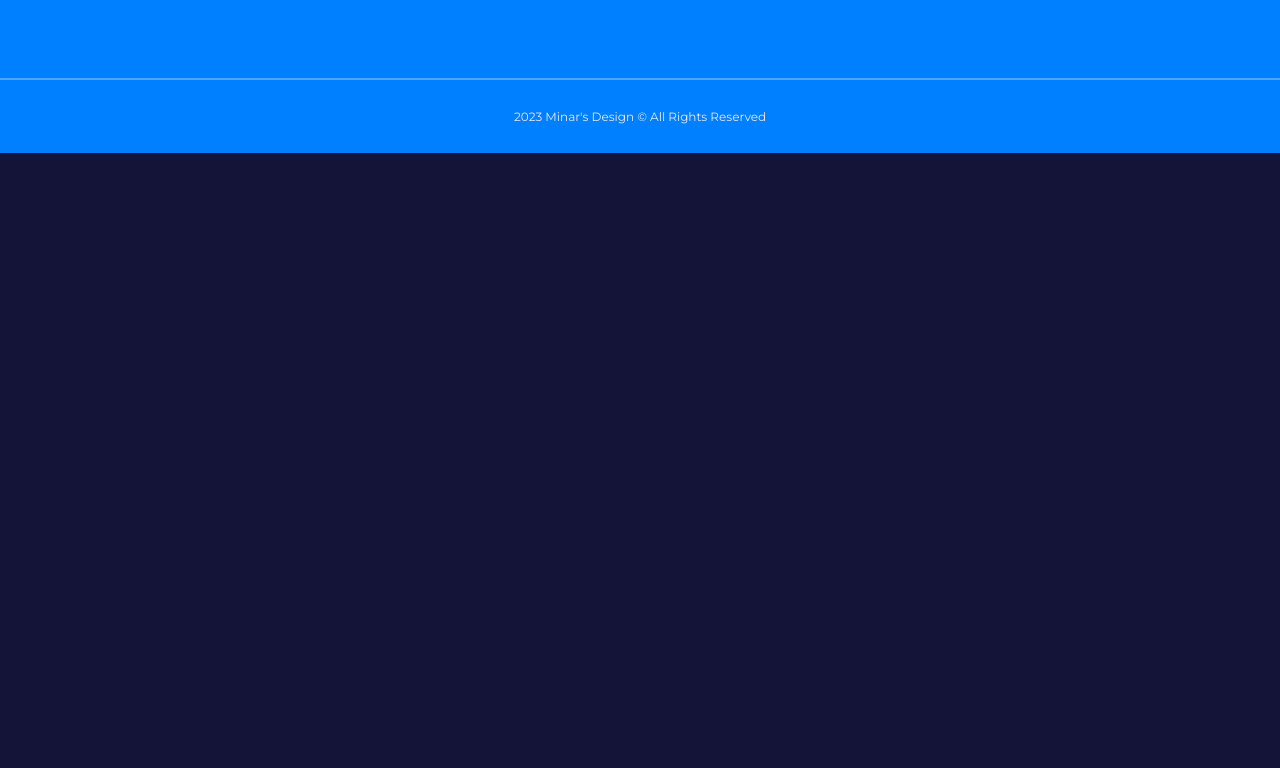
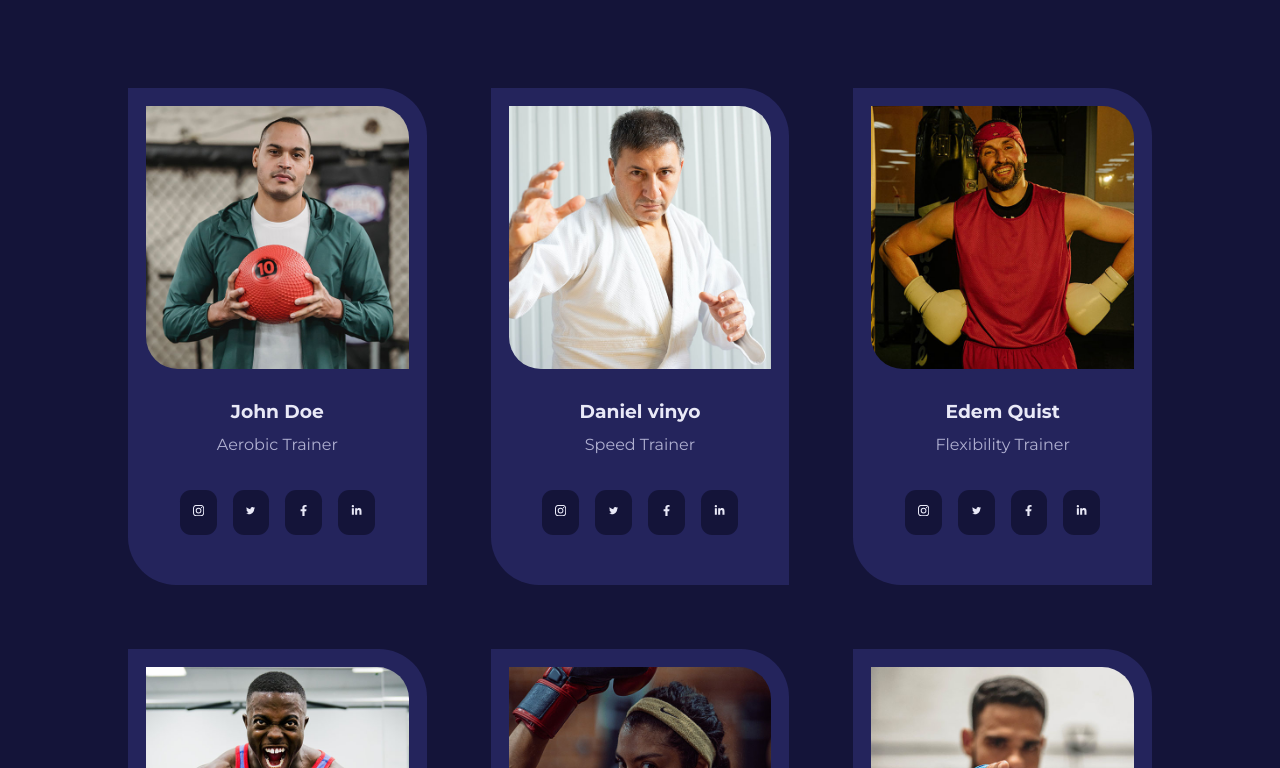
Before and after one commit to Antonio-74/VawulensProject, a React (Create React App) app in the folder vawulens/: page /trainers in a window 1280 px wide. Shown: the part 472-1240 px from the top of the page. Before the commit the page ends 800 px from the top, so only its background shows below. Built offline with nearby package versions, Linux system fonts and the light colour scheme.

Commit message:
Trainers page created

```diff
--- /dev/null
+++ b/vawulens/src/components/Trainer.jsx
@@ -0,0 +1,23 @@
+import React from 'react'
+import Card from '../UI/Card';
+
+function Trainer({image, name, job, socials}) {
+  return (
+    <Card className='trainer'>
+        <div className='trainer__img'>
+            <img src={image} alt={name} />
+        </div>
+        <h3>{name}</h3>
+        <p>{job}</p>
+        <div className="trainer__socials">
+            {socials.map(({icon, link}, index) => {
+                return (
+                    <a key={index} href={link} target="_blank">{icon}</a>
+                )
+            })}
+        </div>
+    </Card>
+  )
+}
+
+export default Trainer
--- a/vawulens/src/pages/trainers/Trainers.jsx
+++ b/vawulens/src/pages/trainers/Trainers.jsx
@@ -1,9 +1,41 @@
 import React from 'react';
+import Header from '../../components/Header';
+import HeaderImage from '../../images/header_bg_5.jpg';
+import { trainers } from '../../data';
+import { BsInstagram } from 'react-icons/bs';
+import { AiOutlineTwitter } from 'react-icons/ai';
+import { FaFacebookF } from 'react-icons/fa';
+import { FaLinkedinIn } from 'react-icons/fa';
+import Trainer from '../../components/Trainer';
 import './trainers.css';
 
 const Trainers = () => {
   return (
-    <div>Trainers</div>
+    <>
+      <Header title='Our Trainers' image={HeaderImage}>
+        Lorem ipsum dolor sit amet consectetur, adipisicing elit. Reiciendis blanditiis saepe non, earum iste possimus delectus! Tempora obcaecati neque delectus?
+      </Header>
+      <section className='trainers'>
+        <div className="container trainers__container">
+          {trainers.map(({id, image, name, job, socials}) => {
+            return <Trainer
+                      key={id}
+                      image={image}
+                      name={name}
+                      job={job}
+                      socials={
+                        [
+                          {icon: <BsInstagram />, link: socials[0]},
+                          {icon: <AiOutlineTwitter />, link: socials[1]},
+                          {icon: <FaFacebookF />, link: socials[2]},
+                          {icon: <FaLinkedinIn />, link: socials[3]},
+                        ]
+                      }
+                    />
+          })}
+        </div>
+      </section>
+    </>
   )
 }
 
--- a/vawulens/src/pages/trainers/trainers.css
+++ b/vawulens/src/pages/trainers/trainers.css
@@ -0,0 +1,63 @@
+.trainers__container {
+    display: grid;
+    grid-template-columns: repeat(3, 1fr);
+    gap: 4rem;
+}
+
+.card.trainer {
+    padding: 1rem;
+}
+
+.trainer__img {
+    border-radius: 0 2rem;
+    overflow: hidden;
+}
+
+.trainer p {
+    margin-top: 0.5rem;
+}
+
+.trainer h3 {
+    margin-top: 2rem;
+}
+
+.trainer__socials {
+    display: flex;
+    gap: 1rem;
+    justify-content: center;
+    align-items: center;
+    margin: 2rem 0;
+}
+
+.trainer__socials a {
+    font-size: 0.7rem;
+    background-color: var(--color-gray-600);
+    padding: 0.8rem;
+    border-radius: 0.7rem;
+    transition: var(--transition);
+}
+
+.trainer:hover a {
+    background-color: var(--color-gray-500);
+}
+
+/* MEDIA QUERIES (medium screens) */
+@media screen and (max-width: 1024px) {
+    .trainers__container {
+        grid-template-columns: 1fr 1fr;
+        gap: 2.5rem;
+    }
+}
+
+/* MEDIA QUERIES (small screens) */
+@media screen and (max-width: 600px) {
+    .trainers__container {
+        grid-template-columns: 1fr;
+        gap: 2rem;
+    }
+
+    .card.trainer {
+        width: 90%;
+        margin-inline: auto;
+    }
+}
```
